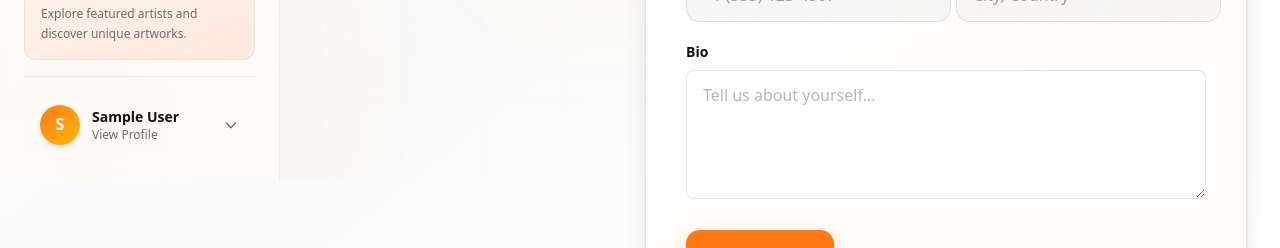
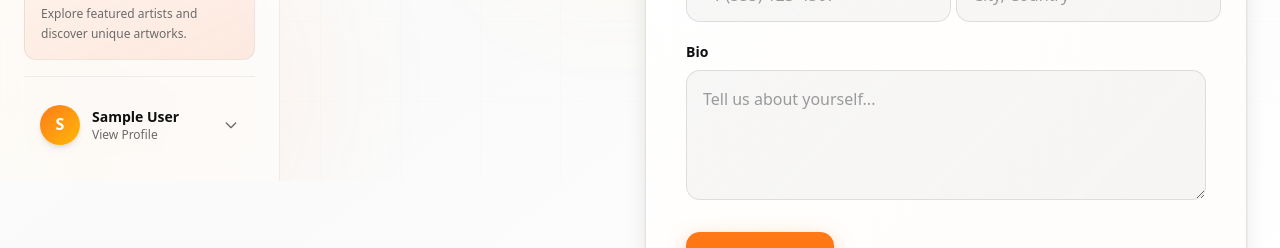
Before and after one commit to msamgan/oas, a React (Vite) app: page /profile in a window 1280 px wide. Shown: the part 619-867 px from the top of the page. Built offline with nearby package versions, Linux system fonts and the light colour scheme; sample sign-in values are in the browser's storage.

Commit message:
refactor ProfileUpdatePage; replace textarea with Textarea component for improved consistency

```diff
--- a/src/pages/ProfileUpdatePage.tsx
+++ b/src/pages/ProfileUpdatePage.tsx
@@ -7,6 +7,7 @@ import Heading from '../components/ui/Heading'
 import Input from '../components/ui/Input'
 import Label from '../components/ui/Label'
 import Required from '../components/ui/Required'
+import Textarea from '../components/ui/Textarea.tsx'
 import { useAuth } from '../contexts/auth-context.shared'
 
 export default function ProfileUpdatePage() {
@@ -134,13 +135,7 @@ export default function ProfileUpdatePage() {
 
                                 <div className="group/input md:col-span-2">
                                     <Label htmlFor="bio">Bio</Label>
-                                    <textarea
-                                        id="bio"
-                                        name="bio"
-                                        rows={4}
-                                        placeholder="Tell us about yourself..."
-                                        className="text-text placeholder:text-muted/50 focus:border-accent focus:ring-accent/20 w-full rounded-lg border border-black/10 bg-white px-4 py-3 transition-all focus:ring-2 focus:outline-none"
-                                    />
+                                    <Textarea id="bio" name="bio" rows={4} placeholder="Tell us about yourself..." />
                                 </div>
                             </div>
 
```
